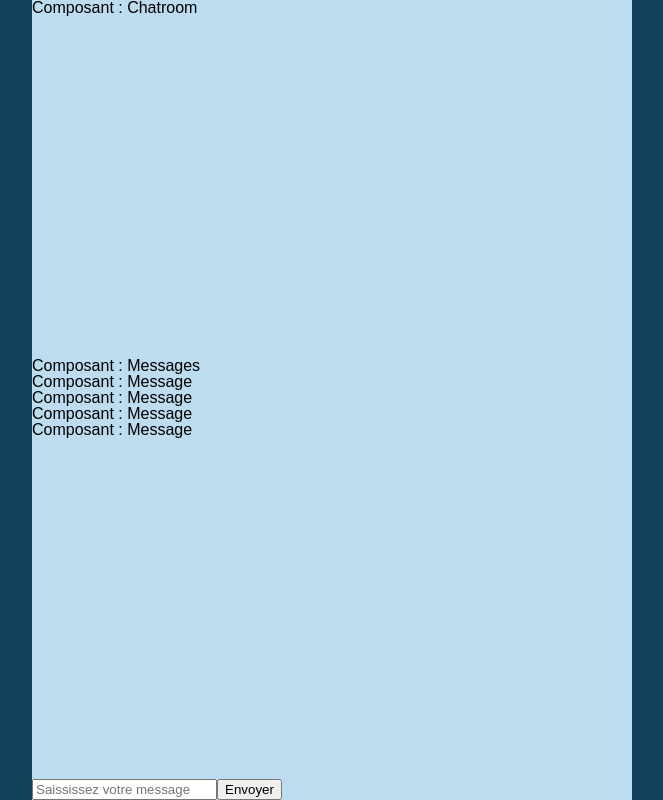
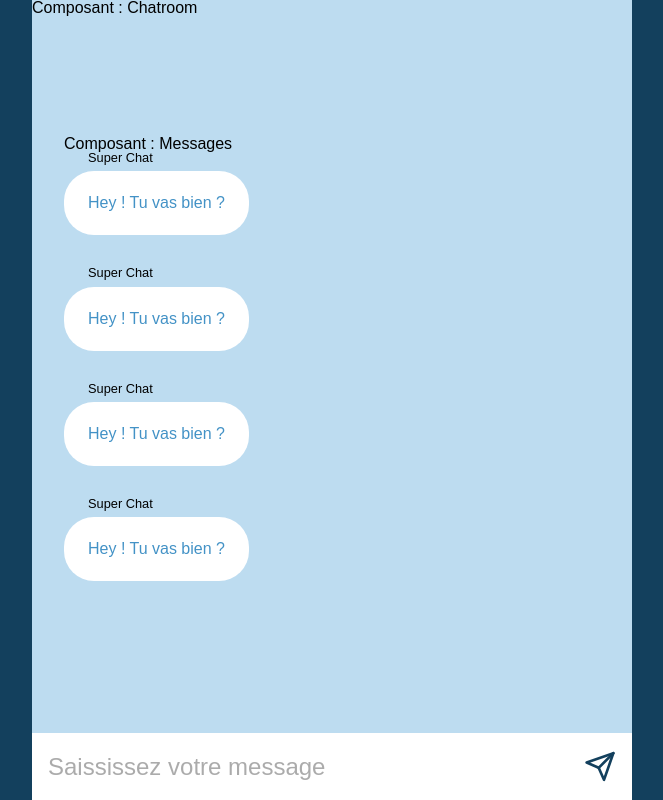
Before and after one commit to wahoostik/chatroom, a React app: page / in a window 1280 px wide. Shown: the whole page, without its empty margins (308-971 px from the left). Built offline with nearby package versions, Linux system fonts and the light colour scheme.

Commit message:
styles des composants

```diff
--- a/package.json
+++ b/package.json
@@ -47,8 +47,10 @@
     "webpack-merge": "^5.7.3"
   },
   "dependencies": {
+    "feather-icons": "^4.28.0",
     "prop-types": "^15.7.2",
     "react": "^17.0.1",
-    "react-dom": "^17.0.1"
+    "react-dom": "^17.0.1",
+    "react-feather": "^2.0.9"
   }
 }
--- a/src/components/Form/index.js
+++ b/src/components/Form/index.js
@@ -1,12 +1,15 @@
 // == Import
 import React from 'react';
 import './styles.scss';
+import { Send } from 'react-feather';
 
 // == Composant
 const Form = () => (
-  <form>
-    <input type="text" placeholder="Saississez votre message" />
-    <button type="submit">Envoyer</button>
+  <form className="form">
+    <input className="form__input" type="text" placeholder="Saississez votre message" />
+    <button className="form__button" type="submit">
+      <Send size="100%" />
+    </button>
   </form>
 );
 
--- a/src/components/Form/styles.scss
+++ b/src/components/Form/styles.scss
@@ -1 +1,26 @@
 @use 'src/styles/vars' as v;
+
+.form {
+  display: flex;
+  &__input {
+    padding: v.$gutter;
+    flex: 1;
+    font-size: 1.5em;
+    border: none;
+    &::placeholder {
+      opacity: .6;
+    }
+  }
+  &__button {
+    color: v.$color-primary;
+    width: 4rem;
+    background-color: white;
+    border: none;
+    cursor: pointer;
+    padding: 1rem;
+
+    :hover {
+      color: v.$color-text;
+    }
+  }
+}
--- a/src/components/Messages/Message.js
+++ b/src/components/Messages/Message.js
@@ -5,7 +5,8 @@ import './styles.scss';
 // == Composant
 const Message = () => (
   <div className="message">
-    <h1>Composant : Message</h1>
+    <p className="message__author">Super Chat</p>
+    <p className="message__content">Hey ! Tu vas bien ?</p>
   </div>
 );
 
--- a/src/components/Messages/styles.scss
+++ b/src/components/Messages/styles.scss
@@ -1 +1,25 @@
 @use 'src/styles/vars' as v;
+
+.messages {
+  padding: v.$gutter * 2;
+  overflow: auto;
+}
+
+.message {
+  &__author {
+    font-size: .8em;
+    margin-bottom: 0.5em;
+    margin-left: v.$gutter * 1.5;
+  }
+  &__content {
+    animation: pop .5s cubic-bezier(0,0,.58,1);
+    background-color: white;
+    padding: v.$gutter * 1.5;
+    border-radius: 30px;
+    color: v.$color-text;
+    margin-bottom: 2 * v.$gutter;
+    min-width: 150px;
+    display: inline-block;
+    font-size: 1em;
+  }
+}
```
Also changed, not shown: 1 other file.
